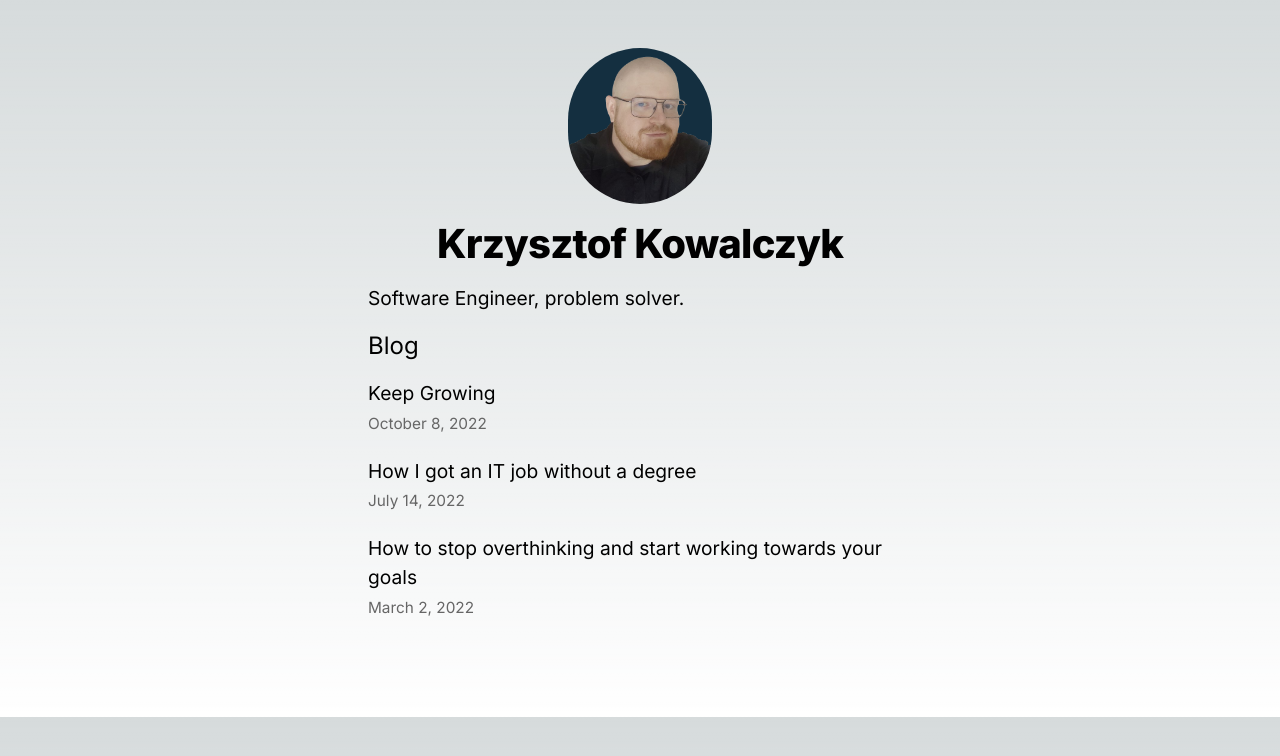
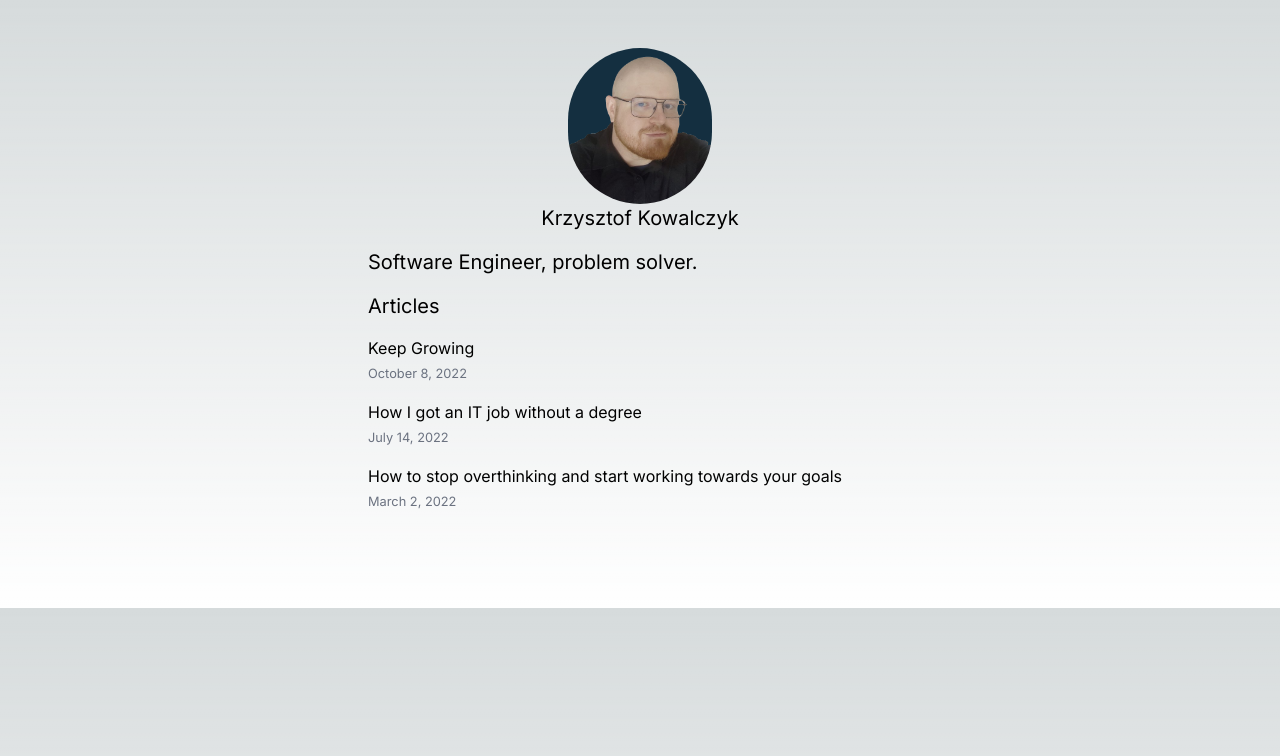
Before and after one commit to kowalczyk-krzysztof/blog, a Next.js app: page / in a window 1280 px wide. Shown: the top 756 px of the page. Built offline with nearby package versions, Linux system fonts and the light colour scheme.

Commit message:
Tailwind fixes

```diff
--- a/src/app/layout.tsx
+++ b/src/app/layout.tsx
@@ -9,11 +9,13 @@ export const metadata: Metadata = {
   description: 'Krzysztof Kowalczyk - Software Engineer, problem solver',
 }
 
+interface Props {
+  children: React.ReactNode
+}
+
 export default function RootLayout ({
   children,
-}: {
-  children: React.ReactNode
-})  {
+}: Props)  {
   return (
     <html lang="en">
       <body className={inter.className}>{children}</body>
--- a/src/app/page.tsx
+++ b/src/app/page.tsx
@@ -1,6 +1,5 @@
 import Metadata from 'next/head';
 import Layout, { siteTitle } from '../components/ArticleLayout';
-import utilStyles from '../styles/utils.module.css';
 import { getSortedPostsData } from '../lib/articles';
 import Link from 'next/link';
 import { Date } from '../components/Date';
@@ -14,18 +13,18 @@ export default function Home() {
       <Metadata>
         <title>{siteTitle}</title>
       </Metadata>
-      <section className={utilStyles.headingMd}>
+      <section className='text-xl my-2'>
         <p>Software Engineer, problem solver.</p>
       </section>
-      <section className={`${utilStyles.headingMd} ${utilStyles.padding1px}`}>
-        <h2 className={utilStyles.headingLg}>Blog</h2>
-        <ul className={utilStyles.list}>
+      <section className='my-4'>
+        <h2 className='text-xl my-2'>Articles</h2>
+        <ul className='list-none p-0 m-0'>
           {/* @ts-ignore */}
           {allPostsData.map(({ id, date, title }) => (
-            <li className={utilStyles.listItem} key={id}>
+            <li className='my-4' key={id}>
               <Link href={`/articles/${id}`}>{title}</Link>
               <br />
-              <small className={utilStyles.lightText}>
+              <small className='text-gray-500'>
                 <Date dateString={date} />
               </small>
             </li>
--- a/src/components/ArticleLayout.tsx
+++ b/src/components/ArticleLayout.tsx
@@ -1,7 +1,5 @@
 import Head from 'next/head';
 import Image from 'next/image';
-import styles from './layout.module.css';
-import utilStyles from '../styles/utils.module.css';
 import Link from 'next/link';
 
 const name = 'Krzysztof Kowalczyk';
@@ -10,7 +8,7 @@ export const siteTitle = 'Krzysztof Kowalczyk';
 // @ts-ignore
 export default function Layout({ children, home }) {
   return (
-    <div className={styles.container}>
+    <div className='max-w-xl px-4 mx-auto mt-12 mb-24'>
       <Head>
         <link rel="icon" href="/favicon.ico" />
         <meta
@@ -19,18 +17,18 @@ export default function Layout({ children, home }) {
         />
         <meta name="og:title" content={siteTitle} />
       </Head>
-      <header className={styles.header}>
+      <header className='flex flex-col items-center my-4'>
         {home ? (
           <>
             <Image
               priority
               src="/images/profile.png"
-              className={utilStyles.borderCircle}
+              className='rounded-full'
               height={144}
               width={144}
               alt={name}
             />
-            <h1 className={utilStyles.heading2Xl}>{name}</h1>
+            <h1 className='text-xl'>{name}</h1>
           </>
         ) : (
           <>
@@ -38,14 +36,14 @@ export default function Layout({ children, home }) {
               <Image
                 priority
                 src="/images/profile.png"
-                className={utilStyles.borderCircle}
+                className='rounded-full'
                 height={108}
                 width={108}
                 alt={name}
               />
             </Link>
-            <h2 className={utilStyles.headingLg}>
-              <Link href="/" className={utilStyles.colorInherit}>
+            <h2 className='text-lg'>
+              <Link href="/" className='text-inherit'>
                 {name}
               </Link>
             </h2>
@@ -54,7 +52,7 @@ export default function Layout({ children, home }) {
       </header>
       <main>{children}</main>
       {!home && (
-        <div className={styles.backToHome}>
+        <div className='mt-4'>
           <Link href="/">← Back to home</Link>
         </div>
       )}
--- a/src/components/layout.module.css
+++ /dev/null
@@ -1,15 +0,0 @@
-.container {
-  max-width: 36rem;
-  padding: 0 1rem;
-  margin: 3rem auto 6rem;
-}
-
-.header {
-  display: flex;
-  flex-direction: column;
-  align-items: center;
-}
-
-.backToHome {
-  margin: 3rem 0 0;
-}
--- a/src/pages/articles/[id].tsx
+++ b/src/pages/articles/[id].tsx
@@ -2,7 +2,8 @@ import Layout from '../../components/ArticleLayout'
 import { getAllPostIds, getPostData } from '../../lib/articles';
 import Head from 'next/head';
 import { Date } from '../../components/Date';
-import utilStyles from '../../styles/utils.module.css';
+import '../../app/globals.css';
+
 
 // @ts-ignore
 export default function Post({ postData }) {
@@ -12,8 +13,8 @@ export default function Post({ postData }) {
         <title>{postData.title}</title>
       </Head>
       <article>
-        <h1 className={utilStyles.headingXl}>{postData.title}</h1>
-        <div className={utilStyles.lightText}>
+        <h1 className='text-lg'>{postData.title}</h1>
+        <div className='text-gray-500'>
           <Date dateString={postData.date} />
         </div>
         <div dangerouslySetInnerHTML={{ __html: postData.contentHtml }} />
--- a/src/styles/utils.module.css
+++ /dev/null
@@ -1,52 +0,0 @@
-.heading2Xl {
-  font-size: 2.5rem;
-  line-height: 1.2;
-  font-weight: 800;
-  letter-spacing: -0.05rem;
-  margin: 1rem 0;
-}
-
-.headingXl {
-  font-size: 2rem;
-  line-height: 1.3;
-  font-weight: 800;
-  letter-spacing: -0.05rem;
-  margin: 1rem 0;
-}
-
-.headingLg {
-  font-size: 1.5rem;
-  line-height: 1.4;
-  margin: 1rem 0;
-}
-
-.headingMd {
-  font-size: 1.2rem;
-  line-height: 1.5;
-}
-
-.borderCircle {
-  border-radius: 9999px;
-}
-
-.colorInherit {
-  color: inherit;
-}
-
-.padding1px {
-  padding-top: 1px;
-}
-
-.list {
-  list-style: none;
-  padding: 0;
-  margin: 0;
-}
-
-.listItem {
-  margin: 0 0 1.25rem;
-}
-
-.lightText {
-  color: #666;
-}
```
